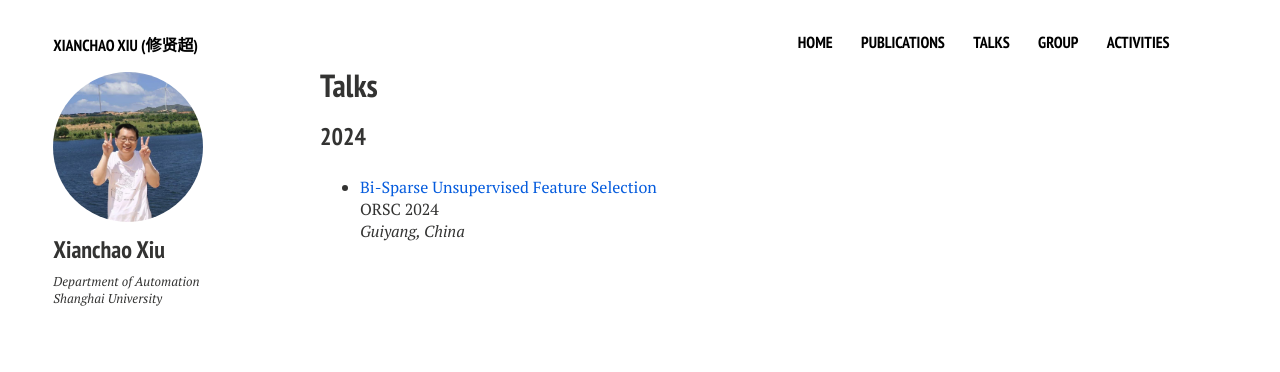
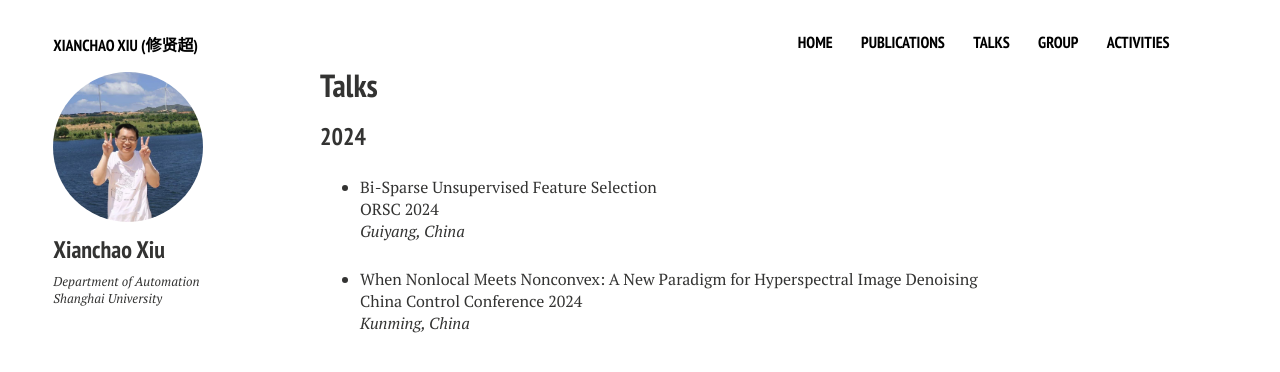
Before and after one commit to xianchaoxiu/xianchaoxiu.github.io, a Jekyll site: the page built from talks/index.md, in a window 1280 px wide. Shown: the top 372 px of the page. Built offline with Jekyll 4.4.1, drawn with Linux system fonts in a browser that asks for light colours; nearby versions of some CDN libraries.

Commit message:
Update index.md

```diff
--- a/talks/index.md
+++ b/talks/index.md
@@ -12,6 +12,11 @@ share: false
 
 ### 2024
 
-* <a href="../talks/2024-ORSC.pdf" class="textlink" target="_blank">Bi-Sparse Unsupervised Feature Selection</a><br>
+* Bi-Sparse Unsupervised Feature Selection<br>
 ORSC 2024 <br>
 <i>Guiyang, China</i><br>
+
+
+* When Nonlocal Meets Nonconvex: A New Paradigm for Hyperspectral Image Denoising <br>
+China Control Conference 2024 <br>
+<i>Kunming, China</i><br>
```
